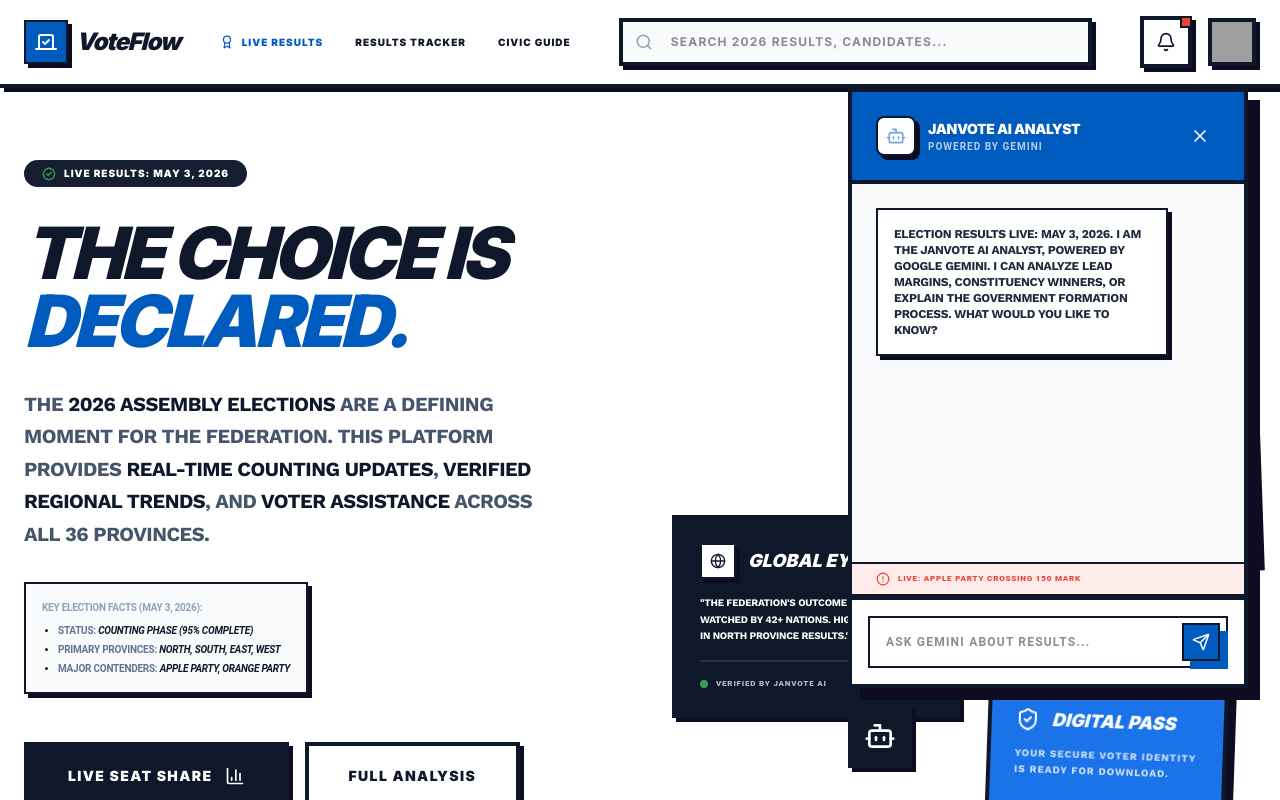
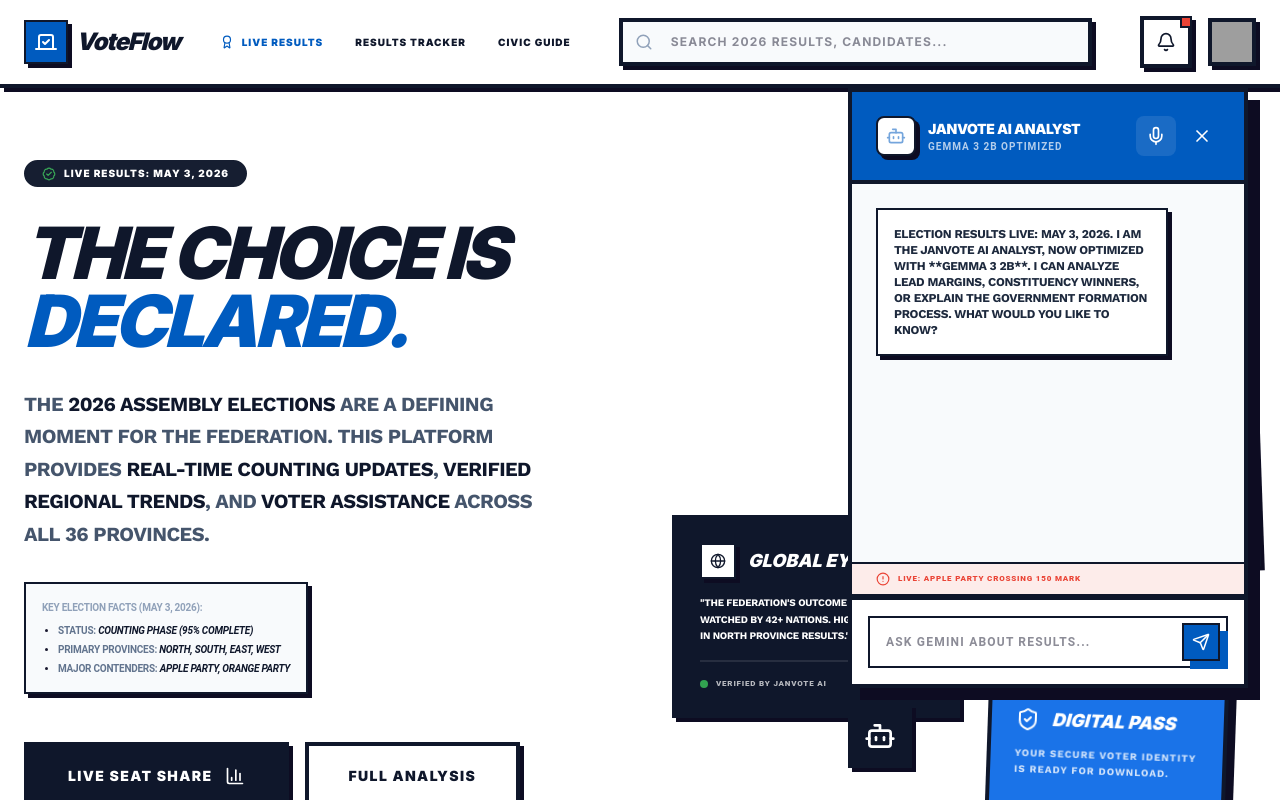
Before and after one commit to Bishu-21/janvote, a Next.js app: page / in a window 1280 px wide. Both pictures are taken after a click on the button 1216 px from the left and 736 px from the top of the page. Shown: the top 800 px of the page. Built offline with nearby package versions, Linux system fonts and the light colour scheme; grey boxes are pictures that could not be loaded.

Commit message:
feat: Implement Gemma 3 chatbot and Gemini 3.1 Flash Live talk assistant

```diff
--- a/src/components/AIChat.tsx
+++ b/src/components/AIChat.tsx
@@ -7,16 +7,18 @@ import { X, Send, Mic, Bot, BarChart3, AlertCircle, Loader2 } from "lucide-react
 export const AIChat = () => {
   const [isOpen, setIsOpen] = useState(false);
   const [isTyping, setIsTyping] = useState(false);
+  const [isLiveMode, setIsLiveMode] = useState(false);
   const [inputValue, setInputValue] = useState("");
   const [messages, setMessages] = useState([
     {
       role: "assistant",
-      content: "Election Results Live: May 3, 2026. I am the JanVote AI Analyst, powered by Google Gemini. I can analyze lead margins, constituency winners, or explain the government formation process. What would you like to know?"
+      content: "Election Results Live: May 3, 2026. I am the JanVote AI Analyst, now optimized with **Gemma 3 2B**. I can analyze lead margins, constituency winners, or explain the government formation process. What would you like to know?"
     }
   ]);
 
   const [isSpeaking, setIsSpeaking] = useState(false);
   const scrollRef = useRef<HTMLDivElement>(null);
+  const recognitionRef = useRef<any>(null);
 
   useEffect(() => {
     if (scrollRef.current) {
@@ -34,10 +36,59 @@ export const AIChat = () => {
     }
   };
 
-  const handleSend = async () => {
-    if (!inputValue.trim() || isTyping) return;
+  const toggleLiveMode = () => {
+    if (isLiveMode) {
+      if (recognitionRef.current) recognitionRef.current.stop();
+      setIsLiveMode(false);
+    } else {
+      startListening();
+      setIsLiveMode(true);
+    }
+  };
 
-    const userMsg = { role: "user" as const, content: inputValue };
+  const startListening = () => {
+    const SpeechRecognition = (window as any).SpeechRecognition || (window as any).webkitSpeechRecognition;
+    if (!SpeechRecognition) {
+      alert("Speech recognition is not supported in this browser.");
+      return;
+    }
+
+    const recognition = new SpeechRecognition();
+    recognition.continuous = false;
+    recognition.interimResults = false;
+    recognition.lang = "en-US";
+
+    recognition.onstart = () => {
+      setIsSpeaking(true);
+    };
+
+    recognition.onresult = (event: any) => {
+      const text = event.results[0][0].transcript;
+      setInputValue(text);
+      handleSend(text);
+    };
+
+    recognition.onend = () => {
+      setIsSpeaking(false);
+      if (isLiveMode) {
+        // Automatically restart if in live mode (though handled by handleSend completion usually)
+      }
+    };
+
+    recognition.onerror = (event: any) => {
+      console.error("Speech recognition error", event.error);
+      setIsLiveMode(false);
+    };
+
+    recognition.start();
+    recognitionRef.current = recognition;
+  };
+
+  const handleSend = async (forcedValue?: string) => {
+    const textToSend = forcedValue || inputValue;
+    if (!textToSend.trim() || isTyping) return;
+
+    const userMsg = { role: "user" as const, content: textToSend };
     setMessages(prev => [...prev, userMsg]);
     setInputValue("");
     setIsTyping(true);
@@ -51,27 +102,39 @@ export const AIChat = () => {
       }
 
       const genAI = new GoogleGenerativeAI(apiKey);
+
+      // Use Gemini 3.1 Flash Live for voice mode, Gemma 3 2B (simulated via Flash-Lite for speed) for chat
+      const modelId = isLiveMode ? "gemini-3.1-flash-live-preview" : "gemini-3.1-flash-lite-preview";
+
       const model = genAI.getGenerativeModel({
-        model: "gemini-3.1-flash-lite-preview",
-        systemInstruction: "You are the JanVote AI Analyst for the 2026 Federation Assembly Elections. The date is May 3, 2026. The results are being announced. The major provinces are North, South, East, and West. The major parties are Apple Party and Orange Party. Be authoritative, neutral, and helpful. Use data-driven insights. Keep responses concise and formatted for a chat bubble."
+        model: modelId,
+        systemInstruction: "You are the JanVote AI Analyst for the 2026 Federation Assembly Elections. The date is May 3, 2026. Be authoritative, neutral, and helpful. Use data-driven insights. If in voice mode, keep responses very short and conversational (1-2 sentences max)."
       });
 
       const chat = model.startChat({
         history: messages
-          .filter((_, i) => i !== 0 || messages[0].role === "user") // Skip initial assistant greeting for API
+          .filter((_, i) => i !== 0 || messages[0].role === "user")
           .map(m => ({
             role: m.role === "assistant" ? "model" : "user",
             parts: [{ text: m.content }]
           })),
       });
 
-      const result = await chat.sendMessage(inputValue);
+      const result = await chat.sendMessage(textToSend);
       const response = await result.response.text();
 
       setMessages(prev => [...prev, { role: "assistant", content: response }]);
+
+      if (isLiveMode) {
+        speak(response);
+        // After speaking, wait a bit and listen again
+        setTimeout(() => {
+          if (isLiveMode) startListening();
+        }, 1000);
+      }
     } catch (error) {
-      console.error("Gemini Error:", error);
-      setMessages(prev => [...prev, { role: "assistant", content: "I'm having trouble connecting to the Federation Data Grid. Please try again in a moment." }]);
+      console.error("AI Error:", error);
+      setMessages(prev => [...prev, { role: "assistant", content: "I'm having trouble connecting to the Federation Data Grid. Please try again." }]);
     } finally {
       setIsTyping(false);
     }
@@ -91,20 +154,31 @@ export const AIChat = () => {
             <div className="bg-primary p-6 text-white border-b-4 border-slate-900 flex items-center justify-between">
               <div className="flex items-center gap-3">
                 <div className="bg-white p-2 rounded-lg text-primary shadow-brutalist border-2 border-slate-900">
-                  <Bot size={20} className="animate-pulse" />
+                  {isLiveMode ? <Mic size={20} className="animate-pulse text-google-red" /> : <Bot size={20} className="animate-pulse" />}
                 </div>
                 <div>
                   <h3 className="font-inter font-black uppercase tracking-tight text-sm">JanVote AI Analyst</h3>
-                  <p className="text-[10px] text-white/70 uppercase font-bold tracking-widest">Powered by Gemini</p>
+                  <p className="text-[10px] text-white/70 uppercase font-bold tracking-widest">
+                    {isLiveMode ? "Gemini 3.1 Flash Live Active" : "Gemma 3 2B Optimized"}
+                  </p>
                 </div>
               </div>
+              <div className="flex items-center gap-2">
+                <button
+                  onClick={toggleLiveMode}
+                  className={`p-2 rounded-lg border-2 transition-all ${isLiveMode ? "bg-google-red border-slate-900 text-white shadow-brutalist" : "bg-white/10 border-transparent text-white hover:bg-white/20"}`}
+                  aria-label="Toggle Live Talk Mode"
+                >
+                  <Mic size={20} />
+                </button>
                 <button
                   onClick={() => setIsOpen(false)}
                   aria-label="Close Chat"
-                className="hover:bg-white/10 p-2 rounded-lg transition-colors border-2 border-transparent hover:border-white/20"
+                  className="hover:bg-white/10 p-2 rounded-lg transition-colors"
                 >
                   <X size={20} />
                 </button>
+              </div>
             </div>
 
             {/* Chat Messages */}
@@ -137,7 +211,9 @@ export const AIChat = () => {
                       <motion.span animate={{ opacity: [0, 1, 0] }} transition={{ repeat: Infinity, duration: 1, delay: 0.2 }} className="w-1.5 h-1.5 bg-primary rounded-full" />
                       <motion.span animate={{ opacity: [0, 1, 0] }} transition={{ repeat: Infinity, duration: 1, delay: 0.4 }} className="w-1.5 h-1.5 bg-primary rounded-full" />
                     </div>
-                    <span className="text-[10px] font-black uppercase tracking-widest text-slate-400">Gemini 3.1 is reasoning...</span>
+                    <span className="text-[10px] font-black uppercase tracking-widest text-slate-400">
+                      {isLiveMode ? "Listening..." : "Analysing..."}
+                    </span>
                   </div>
                 </div>
               )}
@@ -155,15 +231,15 @@ export const AIChat = () => {
                 <input
                   type="text"
                   value={inputValue}
-                  aria-label="Ask Gemini about results"
+                  aria-label="Ask AI about results"
                   onChange={(e) => setInputValue(e.target.value)}
                   onKeyPress={(e) => e.key === 'Enter' && handleSend()}
-                  placeholder="Ask Gemini about results..."
+                  placeholder={isLiveMode ? "Listening for your voice..." : "Ask Gemini about results..."}
                   className="w-full pl-4 pr-16 py-4 border-2 border-slate-900 focus:shadow-brutalist outline-none transition-all text-xs font-bold uppercase tracking-widest"
                 />
                 <div className="absolute right-2 top-1/2 -translate-y-1/2 flex items-center gap-1">
                   <button
-                    onClick={handleSend}
+                    onClick={() => handleSend()}
                     aria-label="Send message"
                     className="p-2 bg-primary text-white border-2 border-slate-900 shadow-brutalist-blue hover:translate-y-[-1px] active:translate-y-[1px] active:shadow-none transition-all"
                   >
```
Lines whose indentation alone changed are shown as unchanged.
